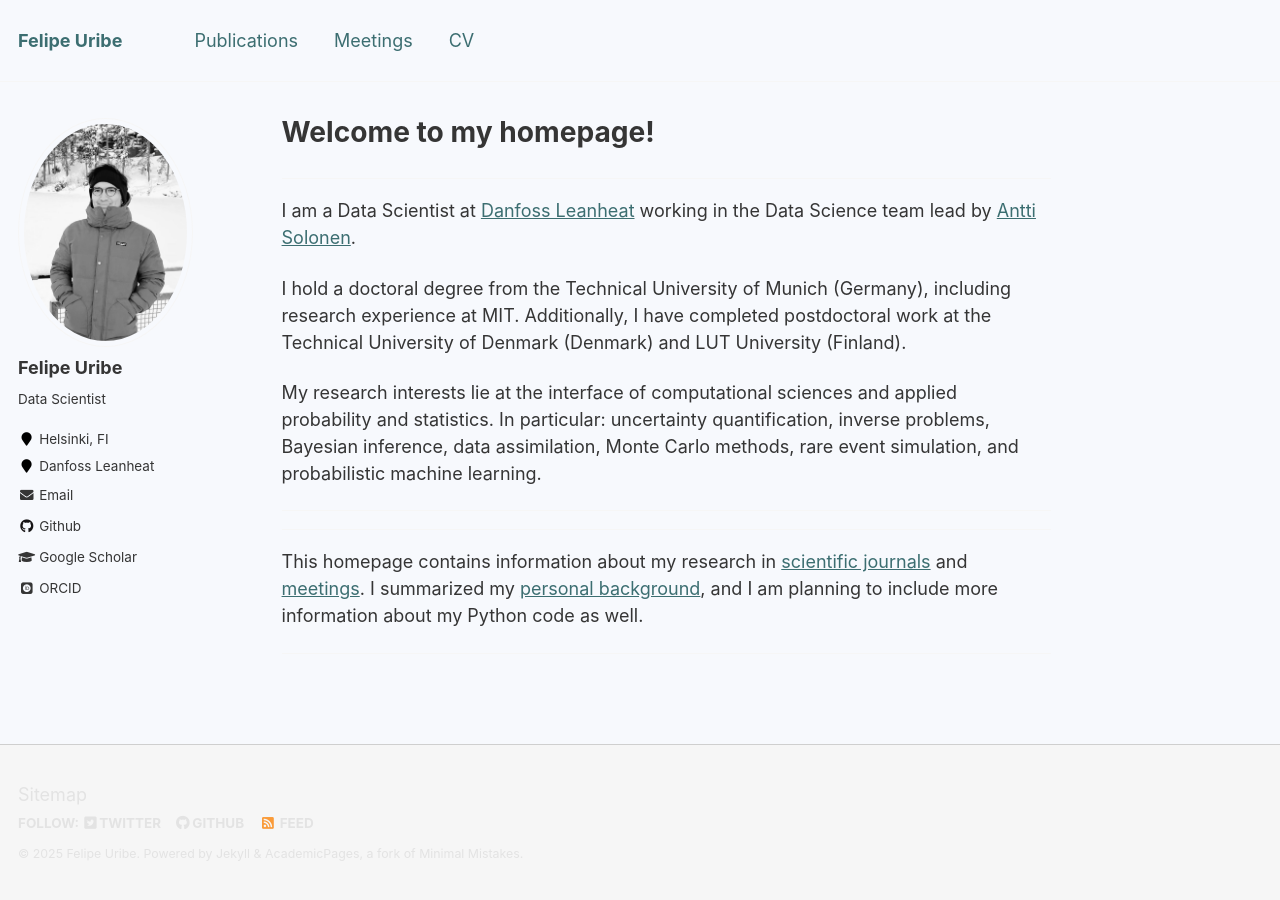
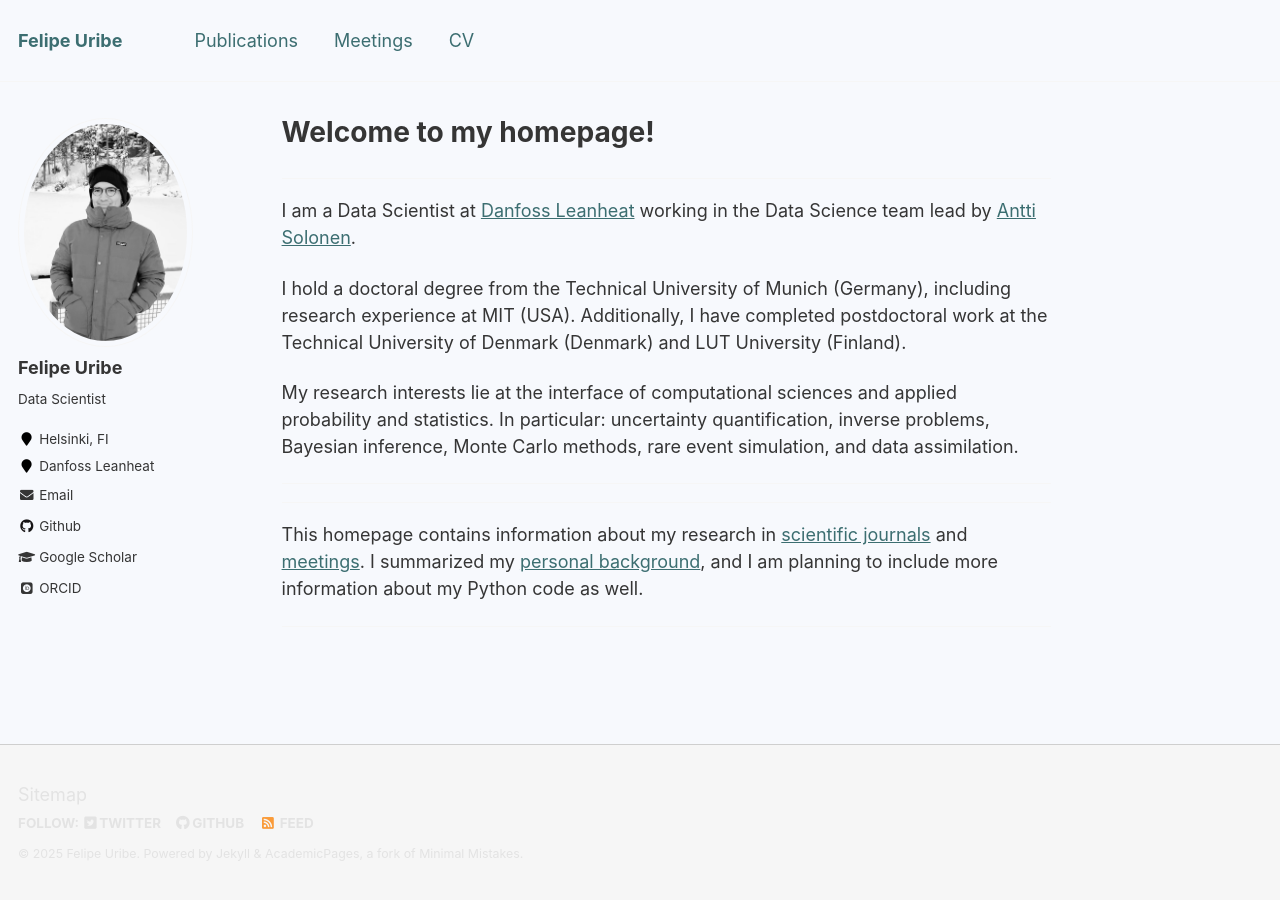
Before and after one commit to furibec/furibec.github.io, a Jekyll site: the page built from _pages/about.md, in a window 1280 px wide. Built offline with Jekyll 4.4.1, drawn with Linux system fonts in a browser that asks for light colours; some web fonts are replaced.

Commit message:
some updates

```diff
--- a/_pages/about.md
+++ b/_pages/about.md
@@ -10,9 +10,9 @@ redirect_from:
 <hr>
 I am a Data Scientist at [Danfoss Leanheat](https://leanheat.com/) working in the Data Science team lead by [Antti Solonen](https://github.com/solbes).
 
-I hold a doctoral degree from the Technical University of Munich (Germany), including research experience at MIT. Additionally, I have completed postdoctoral work at the Technical University of Denmark (Denmark) and LUT University (Finland).
+I hold a doctoral degree from the Technical University of Munich (Germany), including research experience at MIT (USA). Additionally, I have completed postdoctoral work at the Technical University of Denmark (Denmark) and LUT University (Finland).
 
-My research interests lie at the interface of computational sciences and applied probability and statistics. In particular: uncertainty quantification, inverse problems, Bayesian inference, data assimilation, Monte Carlo methods, rare event simulation, and probabilistic machine learning.
+My research interests lie at the interface of computational sciences and applied probability and statistics. In particular: uncertainty quantification, inverse problems, Bayesian inference, Monte Carlo methods, rare event simulation, and data assimilation.
 
 <hr><hr>
 
```
Also changed, not shown: _pages/publications.md (+3 -2 lines), _pages/talks.md (+4 -3 lines).
